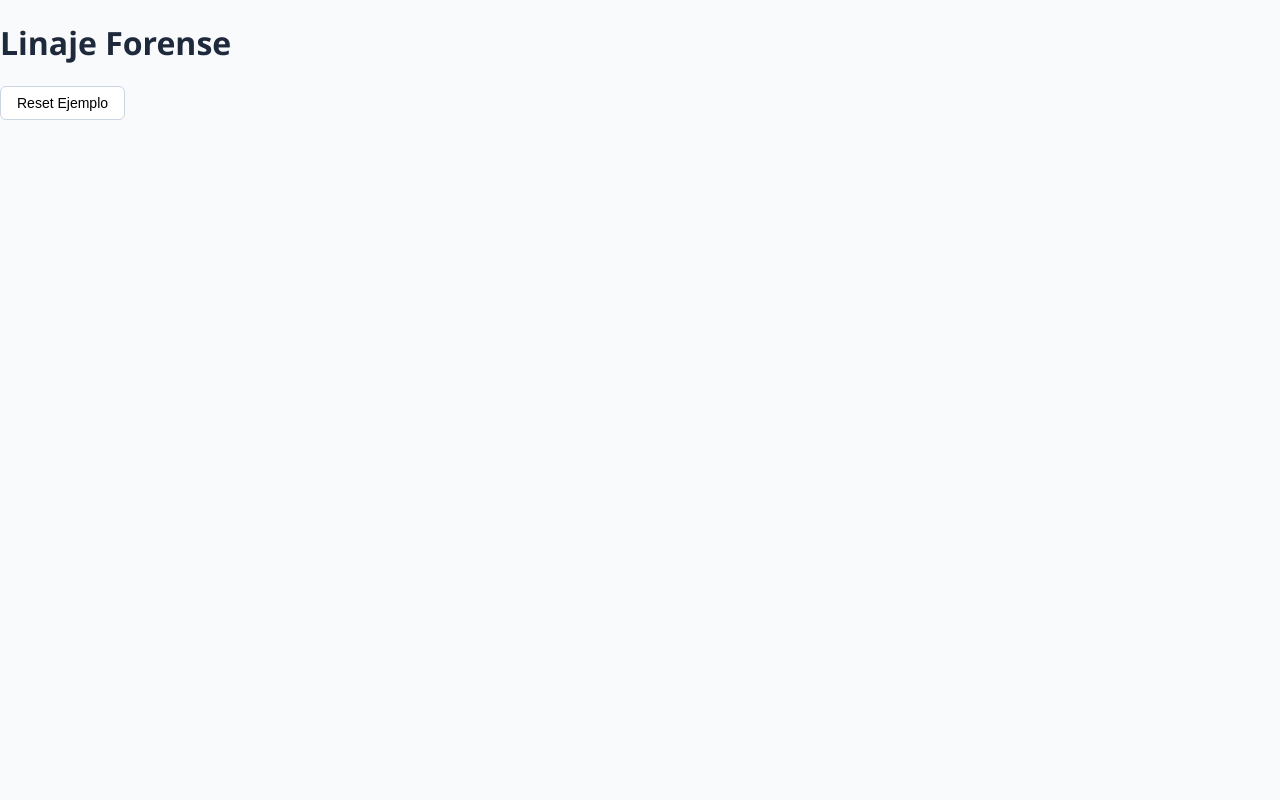
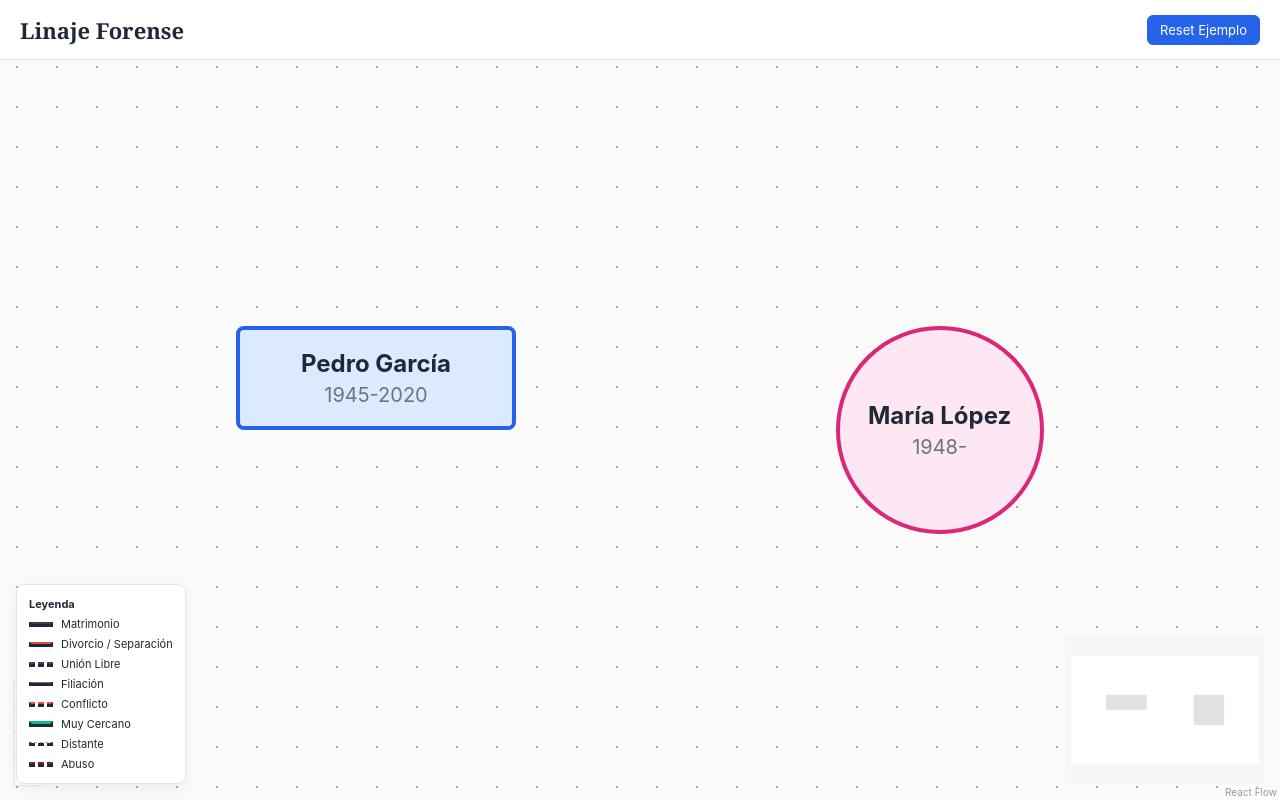
Before and after one commit to psjesusluis-coder/applinajez, a React (Vite) app in the folder Linaje/: page / in a window 1280 px wide. Built offline with nearby package versions, Linux system fonts and the light colour scheme.

Commit message:
Refactor App.css for improved styling and layout

```diff
--- a/Linaje/src/App.css
+++ b/Linaje/src/App.css
@@ -1,88 +1,68 @@
 * { box-sizing: border-box; }
-body { margin: 0; font-family: 'Segoe UI', system-ui, sans-serif; background: #f8fafc; color: #1e293b; }
+body { margin: 0; font-family: -apple-system, BlinkMacSystemFont, 'Segoe UI', Roboto, sans-serif; color: #1f2937; }
 
-.app-container { height: 100vh; display: flex; flex-direction: column; }
+.app { height: 100vh; display: flex; flex-direction: column; }
 
-/* Top Bar */
-.top-bar {
-  height: 60px; background: white; border-bottom: 1px solid #e2e8f0;
-  display: flex; align-items: center; justify-content: space-between; padding: 0 24px;
-  box-shadow: 0 1px 2px rgba(0,0,0,0.05); z-index: 10;
-}
-.top-bar h1 { font-size: 1.25rem; font-weight: 700; color: #0f172a; margin: 0; }
-.actions { display: flex; gap: 10px; }
+/* Topbar */
+.topbar { height: 60px; display: flex; align-items: center; padding: 0 20px; background: #fff; border-bottom: 1px solid #e7e5e4; }
+.topbar h1 { font-family: Georgia, serif; font-size: 22px; margin: 0; }
+.toolbar { margin-left: auto; }
+.toolbar button { font: inherit; font-size: 13px; padding: 6px 12px; border-radius: 6px; border: 1px solid #d6d3d1; background: #fff; cursor: pointer; }
+.toolbar button.primary { background: #2563eb; color: #fff; border-color: #2563eb; }
+.toolbar button.primary:hover { background: #1d4ed8; }
 
-/* Buttons */
-button { cursor: pointer; font-size: 0.875rem; padding: 8px 16px; border-radius: 6px; border: 1px solid #cbd5e1; background: white; transition: all 0.2s; }
-button:hover { background: #f1f5f9; }
-.btn-primary { background: #2563eb; color: white; border-color: #2563eb; font-weight: 600; }
-.btn-primary:hover { background: #1d4ed8; }
-.btn-danger { background: #fee2e2; color: #b91c1c; border-color: #fecaca; width: 100%; margin-top: auto; }
-.btn-danger:hover { background: #fecaca; }
-.btn-block { width: 100%; background: #0f172a; color: white; border: none; }
-.btn-block:hover { background: #334155; }
-.btn-block:disabled { opacity: 0.5; cursor: not-allowed; }
-.btn-icon { background: transparent; border: none; padding: 4px; font-size: 1rem; }
+/* Layout Principal */
+.body { flex: 1; display: flex; min-height: 0; }
+.canvas { position: relative; flex: 1; background: #fafaf9; }
 
-/* Main Layout */
-.main-area { flex: 1; display: flex; overflow: hidden; position: relative; }
-.canvas-wrapper { flex: 1; position: relative; background: #f8fafc; }
-
-/* NODES (Corrección de uniformidad) */
+/* NODOS UNIFORMES Y PROFESIONALES */
 .person-node {
-  padding: 12px 16px; min-width: 140px; text-align: center;
-  background: white; font-size: 0.8rem; border: 2px solid #94a3b8;
-  box-shadow: 0 4px 6px -1px rgba(0,0,0,0.1); transition: all 0.2s;
+  min-width: 140px; padding: 10px 14px; text-align: center; background: #fff;
+  font-size: 12px; border: 2px solid; transition: all 0.2s;
   display: flex; flex-direction: column; justify-content: center; align-items: center;
 }
-.person-node.selected { box-shadow: 0 0 0 3px rgba(37, 99, 235, 0.4); border-color: #2563eb; z-index: 10; }
+.person-node.male { border-color: #2563eb; background: #dbeafe; border-radius: 4px; }
+.person-node.female { border-color: #db2777; background: #fce7f3; border-radius: 50%; aspect-ratio: 1/1; min-width: 100px; min-height: 100px; }
+.person-node.selected { box-shadow: 0 0 0 3px rgba(37, 99, 235, 0.35); z-index: 10; }
 
-/* Formas Geométricas Estrictas */
-.person-node.male { border-radius: 4px; border-color: #3b82f6; background: #eff6ff; }
-.person-node.female { border-radius: 50%; aspect-ratio: 1/1; min-width: 100px; min-height: 100px; border-color: #db2777; background: #fdf2f8; }
+.person-node .name { font-weight: 700; font-size: 12px; line-height: 1.2; }
+.person-node .year { font-size: 10px; color: #6b7280; margin-top: 2px; }
 
-.person-node .name { font-weight: 700; font-size: 0.85rem; color: #1e293b; line-height: 1.2; }
-.person-node .year { font-size: 0.7rem; color: #64748b; margin-top: 4px; }
-
-/* HANDLES (Puntos de conexión) */
-.handle { width: 8px !important; height: 8px !important; background: #64748b !important; border: none !important; opacity: 0; transition: opacity 0.2s; }
+/* Handles invisibles hasta hover */
+.handle { width: 8px !important; height: 8px !important; background: #2563eb !important; opacity: 0; transition: opacity 0.2s; }
 .person-node:hover .handle, .person-node.selected .handle { opacity: 1; }
 
-/* SIDE PANEL */
-.side-panel {
-  width: 320px; background: white; border-left: 1px solid #e2e8f0;
-  display: flex; flex-direction: column; padding: 20px; gap: 16px;
-  box-shadow: -4px 0 15px rgba(0,0,0,0.03); overflow-y: auto; z-index: 20;
+/* BOTONES RÁPIDOS INTUITIVOS */
+.quick-btn {
+  position: absolute; z-index: 20; font-size: 10px; padding: 4px 8px;
+  border-radius: 999px; border: 1px solid #2563eb; background: #fff; color: #2563eb;
+  cursor: pointer; white-space: nowrap; box-shadow: 0 2px 4px rgba(0,0,0,0.1);
 }
-.panel-header { display: flex; justify-content: space-between; align-items: center; margin-bottom: 8px; }
-.panel-header h3 { margin: 0; font-size: 1rem; color: #0f172a; }
-.section-title { font-size: 0.75rem; text-transform: uppercase; letter-spacing: 0.05em; color: #64748b; font-weight: 700; margin-top: 8px; }
+.quick-btn:hover { background: #2563eb; color: #fff; }
+.q-top { top: -32px; left: 50%; transform: translateX(-50%); }
+.q-bottom { bottom: -32px; left: 50%; transform: translateX(-50%); }
+.q-right { right: -100px; top: 50%; transform: translateY(-50%); }
 
-.form-group { display: flex; flex-direction: column; gap: 6px; }
-.form-group label { font-size: 0.8rem; font-weight: 600; color: #475569; }
-.form-group input, .form-group select {
-  padding: 8px 12px; border: 1px solid #cbd5e1; border-radius: 6px; font-size: 0.875rem; outline: none;
-}
-.form-group input:focus, .form-group select:focus { border-color: #2563eb; ring: 2px solid #bfdbfe; }
+/* Editor Lateral */
+.editor { width: 280px; background: #fff; border-left: 1px solid #e7e5e4; padding: 16px; display: flex; flex-direction: column; gap: 12px; overflow-y: auto; }
+.editor-head { display: flex; justify-content: space-between; align-items: center; margin-bottom: 8px; }
+.editor label { display: flex; flex-direction: column; gap: 4px; font-size: 12px; color: #57534e; }
+.editor input, .editor select { font: inherit; padding: 8px; border: 1px solid #d6d3d1; border-radius: 6px; color: #1f2937; }
+.section-title { font-size: 11px; font-weight: 700; text-transform: uppercase; color: #78716c; margin-top: 8px; letter-spacing: 0.05em; }
+.rel-list { display: flex; flex-direction: column; gap: 6px; max-height: 200px; overflow-y: auto; }
+.rel-item { display: flex; justify-content: space-between; align-items: center; padding: 6px 8px; background: #f5f5f4; border-radius: 6px; font-size: 11px; }
+.full { width: 100%; margin-top: 4px; }
+.danger { margin-top: auto; padding: 8px; border: 1px solid #fca5a5; background: #fff; color: #b91c1c; border-radius: 6px; cursor: pointer; }
+.danger:hover { background: #fef2f2; }
+.ghost { background: transparent; border: none; cursor: pointer; color: #57534e; font-size: 14px; }
 
-.rel-list { display: flex; flex-direction: column; gap: 8px; max-height: 200px; overflow-y: auto; }
-.rel-item {
-  display: flex; justify-content: space-between; align-items: center;
-  padding: 8px; background: #f8fafc; border-radius: 6px; border: 1px solid #e2e8f0; font-size: 0.8rem;
-}
-.empty-msg { font-size: 0.8rem; color: #94a3b8; font-style: italic; text-align: center; margin: 10px 0; }
-
-/* LEGEND OVERLAY */
-.legend-overlay {
-  position: absolute; bottom: 20px; left: 20px; background: white; padding: 12px;
-  border-radius: 8px; border: 1px solid #e2e8f0; box-shadow: 0 4px 6px -1px rgba(0,0,0,0.1);
-  font-size: 0.75rem; display: flex; flex-direction: column; gap: 6px; z-index: 5;
-}
-.legend-item { display: flex; align-items: center; gap: 8px; }
+/* Leyenda */
+.legend-overlay { position: absolute; bottom: 16px; left: 16px; z-index: 5; background: #fff; padding: 12px; border-radius: 8px; border: 1px solid #e7e5e4; box-shadow: 0 4px 12px rgba(0,0,0,0.06); font-size: 11px; display: flex; flex-direction: column; gap: 6px; }
+.legend-row { display: flex; align-items: center; gap: 8px; }
 .swatch { width: 24px; height: 0; border-top-style: solid; display: inline-block; }
 
-/* Responsive */
-@media (max-width: 768px) {
-  .side-panel { position: absolute; right: 0; top: 0; bottom: 0; width: 100%; max-width: 300px; transform: translateX(100%); transition: transform 0.3s; }
-  .side-panel.active { transform: translateX(0); }
+@media (max-width: 720px) {
+  .editor { position: absolute; right: 0; bottom: 0; left: 0; width: auto; max-height: 50%; border-left: none; border-top: 1px solid #e7e5e4; z-index: 30; }
+  .legend-overlay { display: none; }
+  .q-right { right: -80px; }
 }
```
